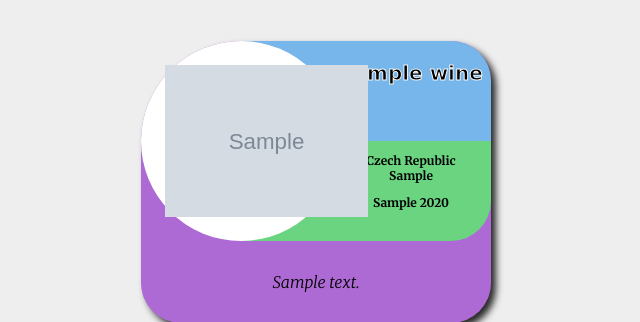
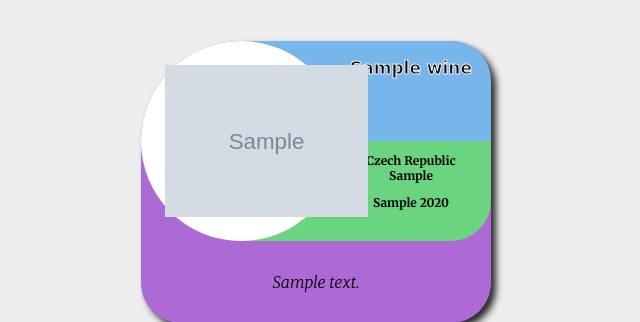
Before and after one commit to Intronirisme/mycave, a Django app: page / in a window 1280 px wide. Shown: the part 469-791 px from the top of the page, without its empty margins (324-964 px from the left). Run offline with Django 3.2, Linux system fonts and the light colour scheme; tables that the repository leaves empty hold one stand-in row (values such as "Sample post"); grey boxes marked "Sample" are stand-in pictures; some libraries are stand-ins or nearby versions; some web fonts are replaced.

Commit message:
Reduced font size for wine name

```diff
--- a/showroom/static/css/card.css
+++ b/showroom/static/css/card.css
@@ -38,7 +38,7 @@
 }
 
 .name > h3 {
-    font-size: 20px;
+    font-size: 17px;
     padding-left: 90px;
     text-align: center;
     color: #000000;
```
